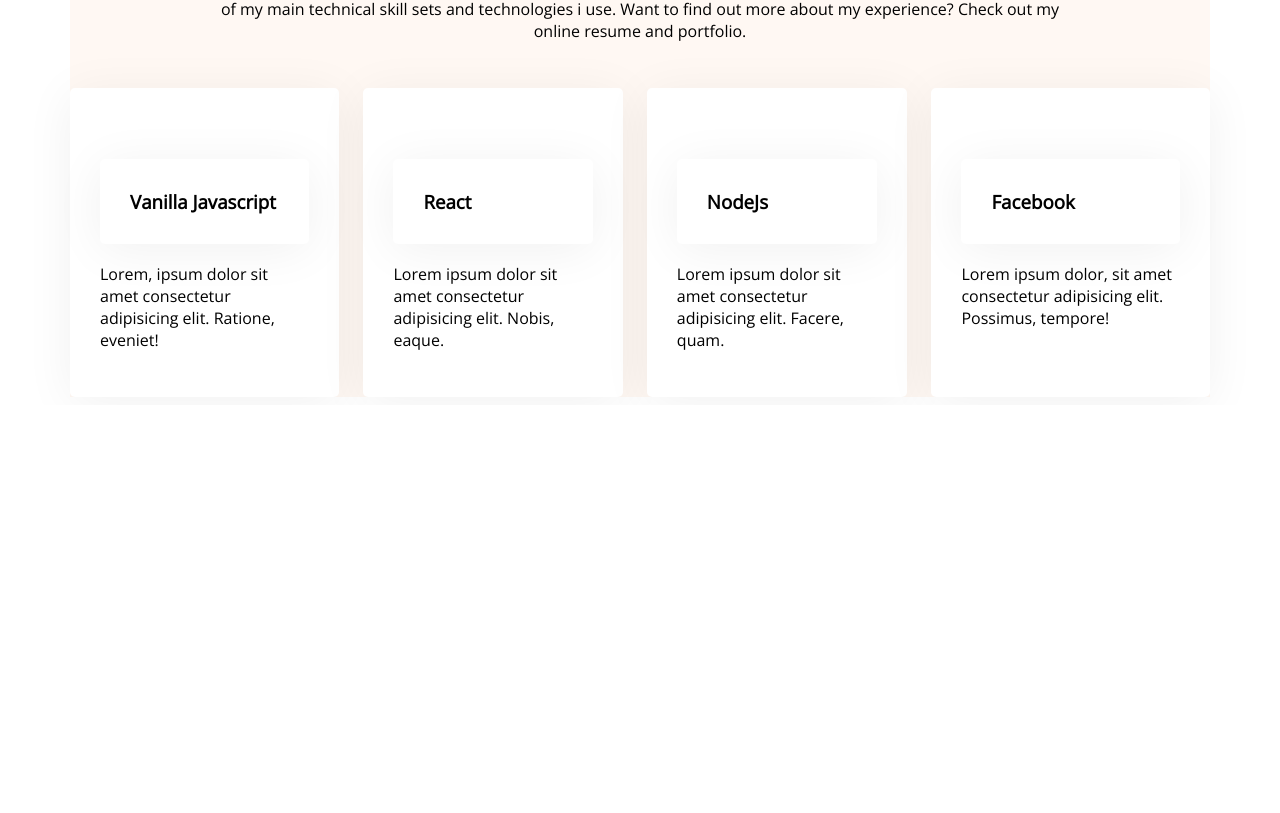
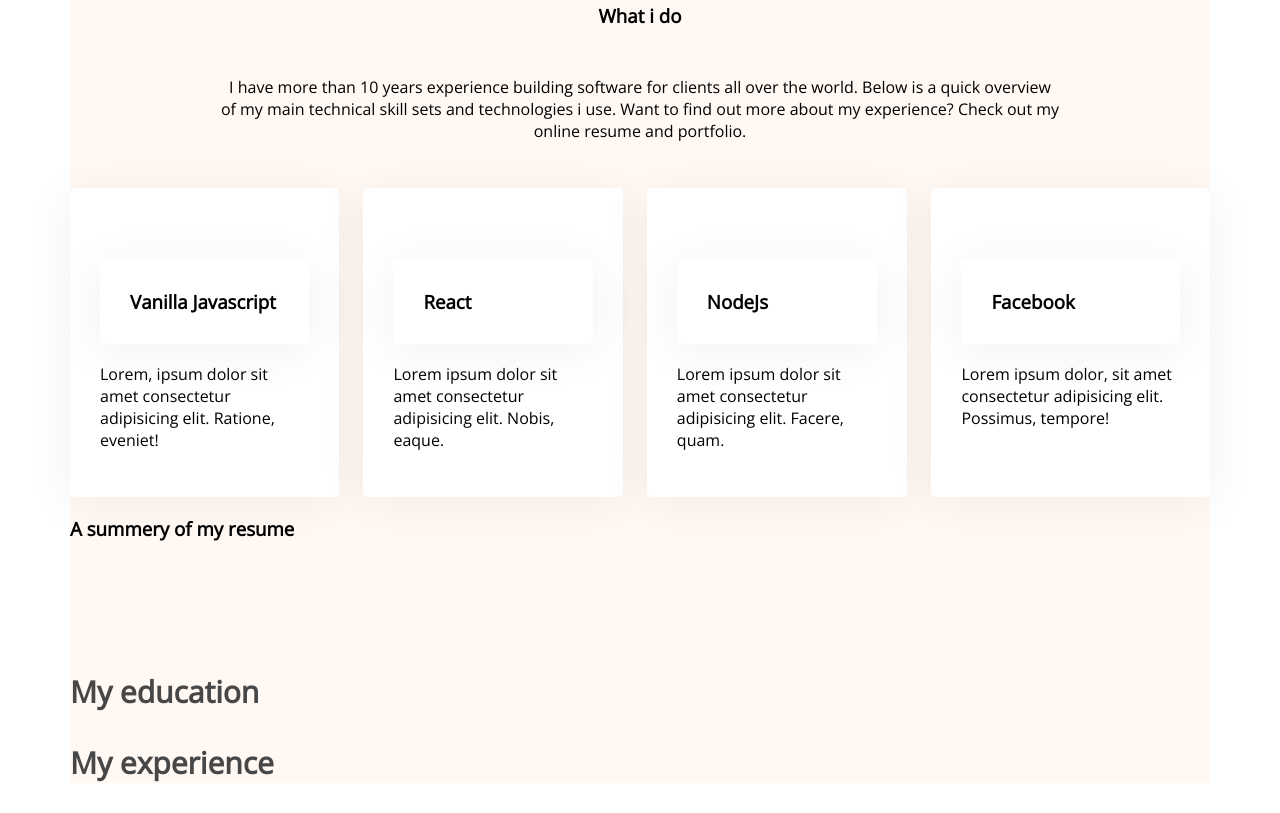
Before and after one commit to Shoyab817/Pro-1.0, a plain HTML site: page index.html in a window 1280 px wide. Shown: the part 849-1662 px from the top of the page. Before the commit the page ends 1254 px from the top, so only its background shows below. Drawn offline with nearby package versions, Linux system fonts and the light colour scheme.

```diff
--- a/index.html
+++ b/index.html
@@ -94,6 +94,16 @@
                </div>
 
         </section>
+        <!-- resume section  -->
+        <h3 class="section-title">A summery of my resume</h3>
+        <section>
+            <div class="resume-column">
+                <h3 class="resume-column-title">My education</h3>
+            </div>
+            <div class="resume-column">
+                <h3 class="resume-column-title">My experience
+            </div>
+        </section>
     </main>
     <footer>
 
--- a/styles/portfolio.css
+++ b/styles/portfolio.css
@@ -102,6 +102,12 @@ main{
     box-shadow: 0px 6px 50px 0px rgba(0, 0, 0, 0.06);
 }
 
-main{
-    margin-top: 30px;
+main section{
+    margin-top: 130px;
 }
+
+.resume-column-title{
+    color: #474747;
+    font-size: 30px;
+    font-weight: 700;
+}
```
